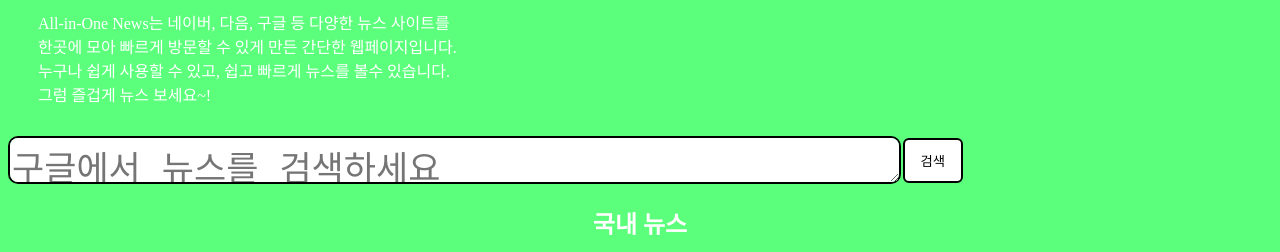
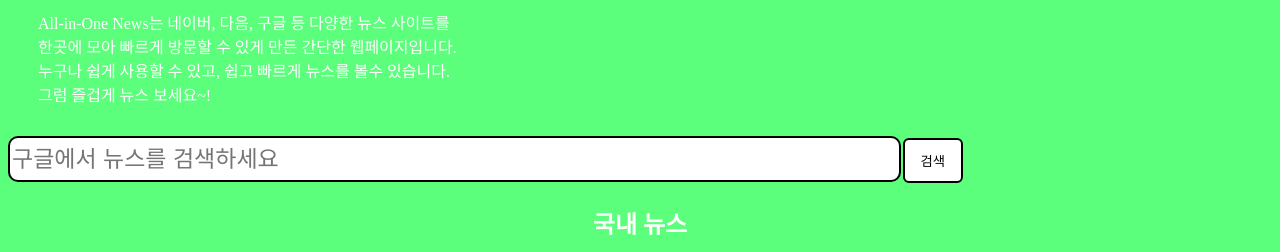
Before and after one commit to bamtolcompany/allinonenews, a plain HTML site: page index.html in a window 1280 px wide. Shown: the part 119-371 px from the top of the page. Drawn offline with Linux system fonts and the light colour scheme.

Commit message:
Update index.html

```diff
--- a/index.html
+++ b/index.html
@@ -80,7 +80,7 @@ li {line-height:1.3; color:black;}
   <button style="width: 60px; height: 23px; background-color:#0063FF;"><a href="https://bamtolcompany.github.io/allinonenews/setting.html" class="no-style">⚙️</a></button>
 </div>
   <div style="display:flex;">
-      <textarea placeholder="구글에서 뉴스를 검색하세요" style="height:40px; width:70%; border-radius:10px; border:2px solid; font-size:35px;" id="search"></textarea>
+      <input type="text" placeholder="구글에서 뉴스를 검색하세요" style="height:40px; width:70%; border-radius:10px; border:2px solid;" id="search">
         <button style="width:60px; height:45px; border-radius:1px; background-color:white; border-radius:6px; border:2px solid;" onclick="검색();">검색</button>
   </div>
  <div class="news">
```
